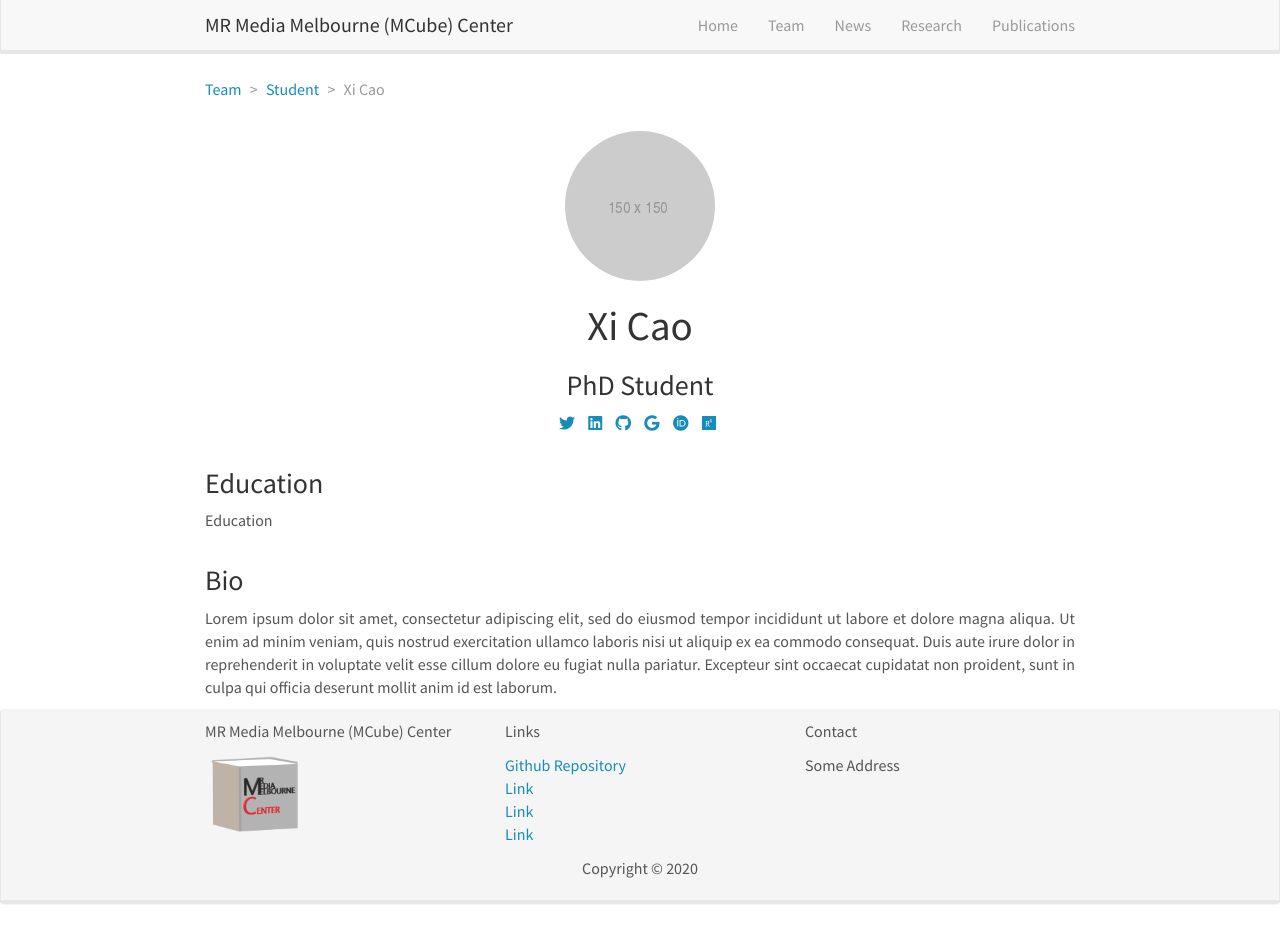
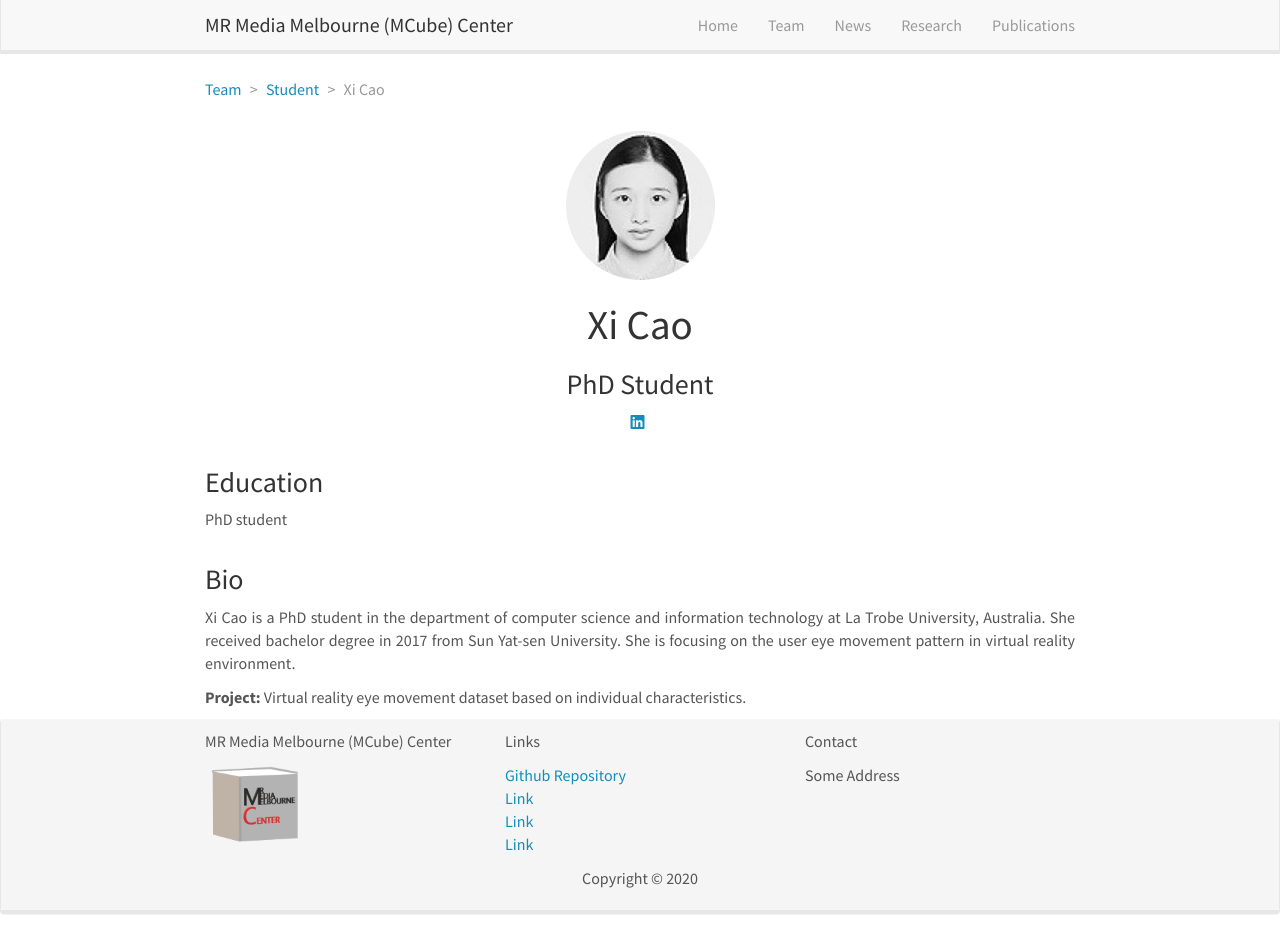
Before and after one commit to m3lab-ltu/m3lab-ltu.github.io, a Jekyll site: the page built from _pages/team/_posts/2019-01-01-researcher-student-XiCao.md, in a window 1280 px wide and 936 px high. Built offline with Jekyll 4.4.1, drawn with Linux system fonts in a browser that asks for light colours; nearby versions of some CDN libraries.

Commit message:
Add files via upload

```diff
--- a/_pages/team/_posts/2019-01-01-researcher-student-XiCao.md
+++ b/_pages/team/_posts/2019-01-01-researcher-student-XiCao.md
@@ -2,19 +2,22 @@
 layout: member
 category: student
 title: Xi Cao
-image: researcher.png
+image: xi.png
 role: PhD Student
 permalink: 'team/2019-01-01-researcher-student-XiCao'
 social:
-    twitter: https://twitter.com/
+    twitter:
     linkedin: https://www.linkedin.com/
-    google-scholar: https://scholar.google.fr/
-    github: https://github.com/
+    google-scholar:
+    github:
     website:
-    orcid: https://orcid.org/
-    research-gate: https://www.researchgate.net/
+    orcid:
+    research-gate:
 education:
- - Education
+ - PhD student
 ---
 
-Lorem ipsum dolor sit amet, consectetur adipiscing elit, sed do eiusmod tempor incididunt ut labore et dolore magna aliqua. Ut enim ad minim veniam, quis nostrud exercitation ullamco laboris nisi ut aliquip ex ea commodo consequat. Duis aute irure dolor in reprehenderit in voluptate velit esse cillum dolore eu fugiat nulla pariatur. Excepteur sint occaecat cupidatat non proident, sunt in culpa qui officia deserunt mollit anim id est laborum.
+Xi Cao is a PhD student in the department of computer science and information technology at La Trobe University, Australia. She received bachelor degree in 2017 from Sun Yat-sen University. She is focusing on the user eye movement pattern in virtual reality environment.
+
+**Project:**
+Virtual reality eye movement dataset based on individual characteristics.
```
Also changed, not shown: _pages/team/_posts/2018-10-01-researcher-student-StevenChen.md (+5 -5 lines).
